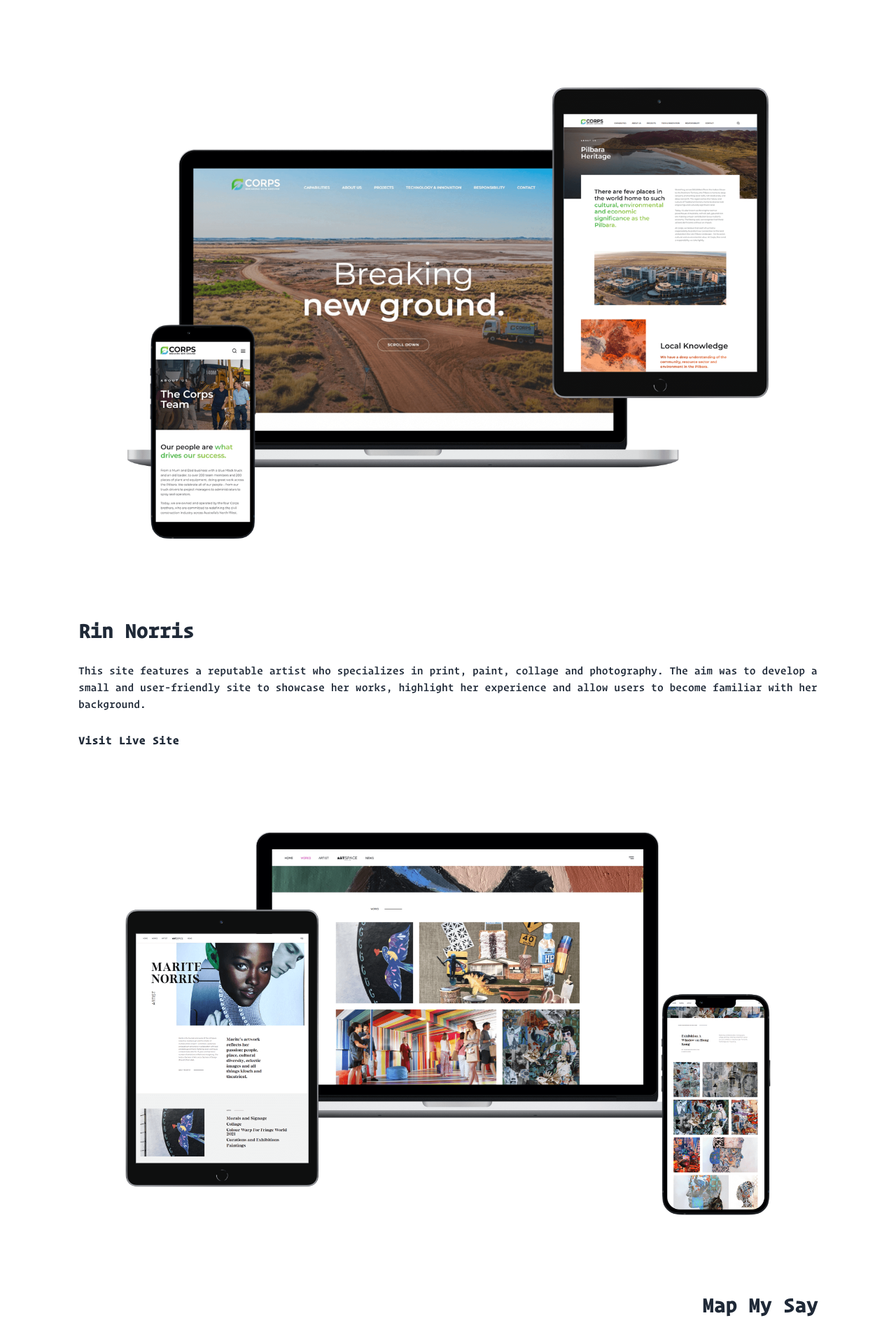
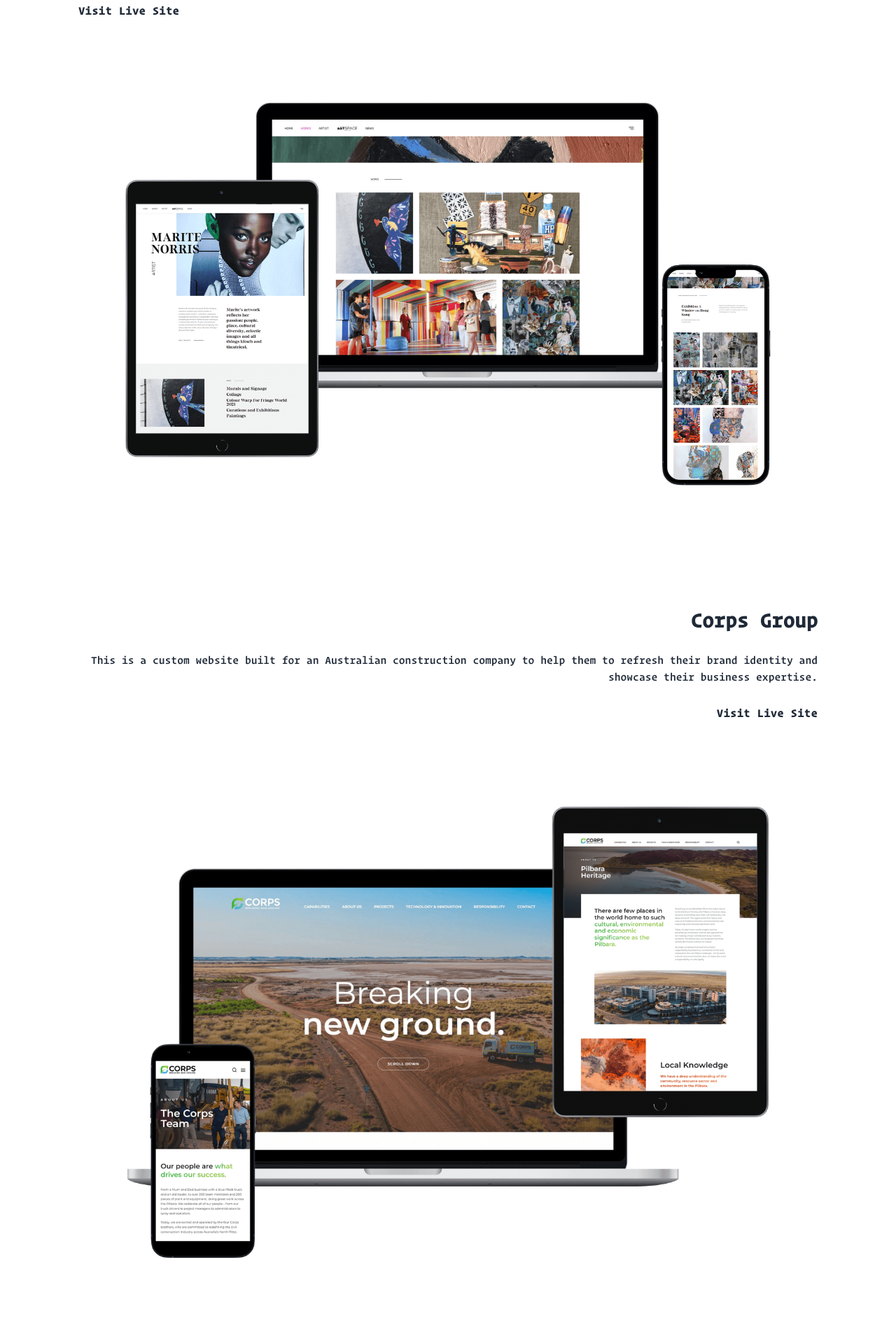
Before and after one commit to nyafologus/next-new-portfolio, a Next.js app: page / in a window 1280 px wide. Shown: the part 2344-4258 px from the top of the page at 70% size. Built offline with nearby package versions, Linux system fonts and the light colour scheme; a web font is replaced by a local one.

Commit message:
Update cv drive url, change project alignment, adjust margins

```diff
--- a/src/app/data/data.tsx
+++ b/src/app/data/data.tsx
@@ -9,11 +9,19 @@ export const aboutData = {
     "Recently been enjoying Next.js 14, TypeScript, Tailwind, and Framer Motion",
   separator: "✨",
   resume:
-    "https://drive.google.com/file/d/14Uwm0QkneXl7an-G19utjjUYOaeQWsWY/view?usp=sharing",
+    "https://drive.google.com/file/d/17r1QlmNV3ZBs8YzrQyQgm37X2xUN0MFu/view",
 };
 
 // PROJECTS
 export const projectsData = [
+  {
+    id: crypto.randomUUID(),
+    img: "rinnorris-transparent.png",
+    title: "Rin Norris",
+    info: "This site features a reputable artist who specializes in print, paint, collage and photography. The aim was to develop a small and user-friendly site to showcase her works, highlight her experience and allow users to become familiar with her background.",
+    info2: "",
+    url: "https://www.maritenorris.com/",
+  },
   {
     id: crypto.randomUUID(),
     img: "corps-transparent.png",
@@ -21,14 +29,6 @@ export const projectsData = [
     info: "This is a custom website built for an Australian construction company to help them to refresh their brand identity and showcase their business expertise.",
     info2: "",
     url: "https://corps.com.au/",
-  },
-  {
-    id: crypto.randomUUID(),
-    img: "rinnorris-transparent.png",
-    title: "Rin Norris",
-    info: "This site features a reputable artist who specializes in print, paint, collage and photography. The aim was to develop a small and user-friendly site to showcase her works, highlight her experience and allow users to become familiar with her background.",
-    info2: "",
-    url: "https://www.maritenorris.com/",
   },
   {
     id: crypto.randomUUID(),
--- a/src/app/globals.css
+++ b/src/app/globals.css
@@ -317,12 +317,12 @@ h6 {
 /* Projects */
 
 .project {
-  text-align: right;
+  text-align: left;
   &:nth-of-type(2n) {
-    text-align: left;
+    text-align: right;
   }
   .cta-btn:nth-of-type(2) {
-    padding-right: 0;
+    padding-left: 0;
   }
 }
 
--- a/src/app/ui/projects.tsx
+++ b/src/app/ui/projects.tsx
@@ -82,7 +82,7 @@ export default function Projects() {
                       >
                         <div>
                           <Image
-                            className="mx-auto my-12 block object-cover object-center transition-all duration-150 ease-in-out hover:drop-shadow-[0_0_1rem_#666] hover:filter md:my-24 "
+                            className="mx-auto my-12 block object-cover object-center transition-all duration-150 ease-in-out hover:drop-shadow-[0_0_1rem_#666] hover:filter md:mb-40 md:mt-24"
                             src={`/${img}`}
                             width={1500}
                             height={1500}
```
